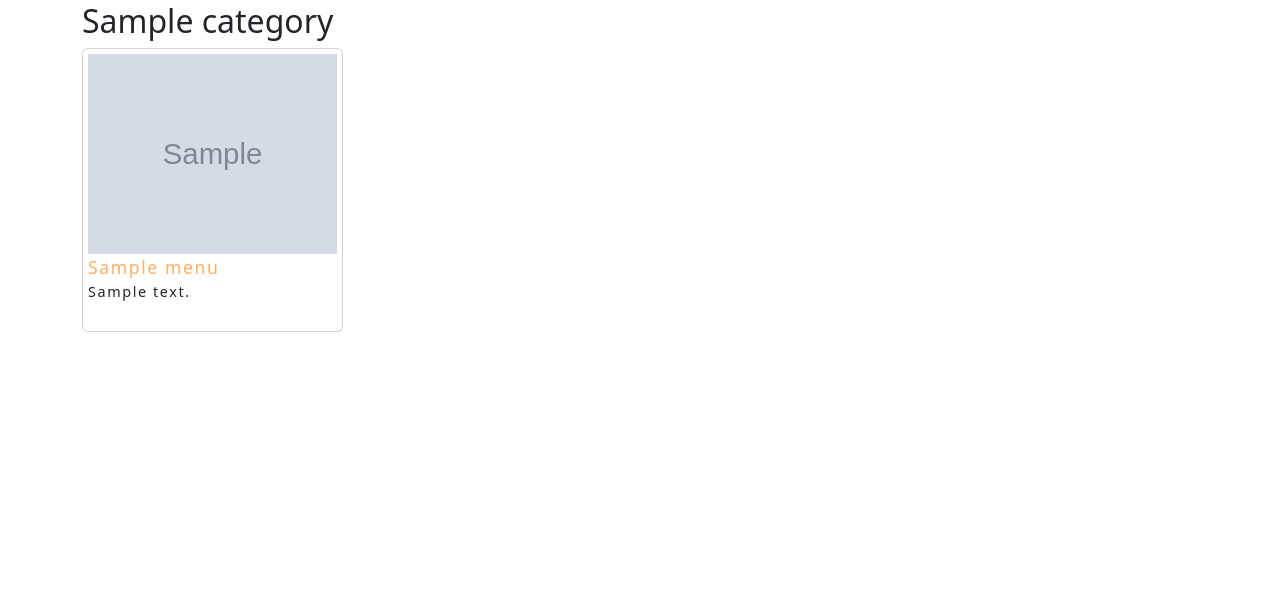
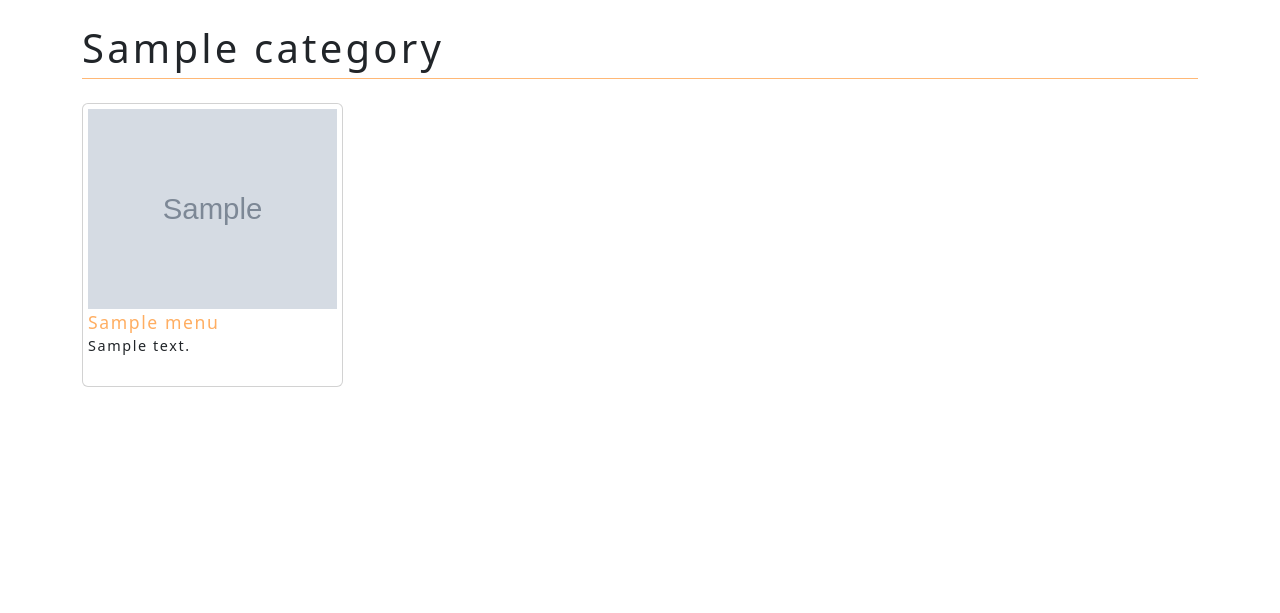
Before and after one commit to hayleykim/sparrowsmillexpress, a Django app: template main_app/templates/menu.html in a window 1280 px wide. Shown: the part 78-691 px from the top of the page. Run offline with Django 5.2, Linux system fonts and the light colour scheme; the template is opened without the code that fills it: most values are stand-ins (such as "Sample title", 1, 10 or a date in 2020); grey boxes marked "Sample" are stand-in pictures.

Commit message:
menu page

```diff
--- a/main_app/models.py
+++ b/main_app/models.py
@@ -1,9 +1,6 @@
 from django.db import models
 from django.urls import reverse
 from django.contrib.auth.models import User
-
-
-
 
 class Menu(models.Model):
 
--- a/main_app/templates/menu.html
+++ b/main_app/templates/menu.html
@@ -4,11 +4,11 @@
 <div class="container">
 {% if menus_by_category %}
   {% for category, menus in menus_by_category.items %}
-    <h2>{{ category }}</h2>
+    <div class="home-main-text custom-home-main-title mt-3 mb-2">{{ category }}</div>
 
     <div class="row">
       {% for m in menus %}
-        <div class="col-md-3">
+        <div class="col-md-3 mt-3">
           <div class="card">
 
             <div class="menu-content">
```
